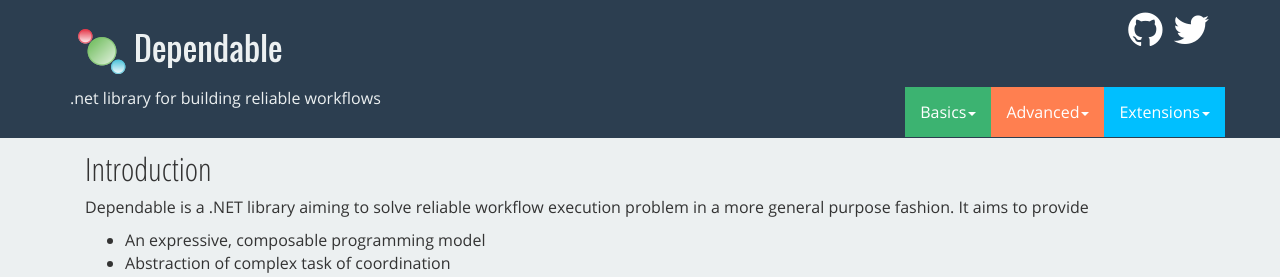
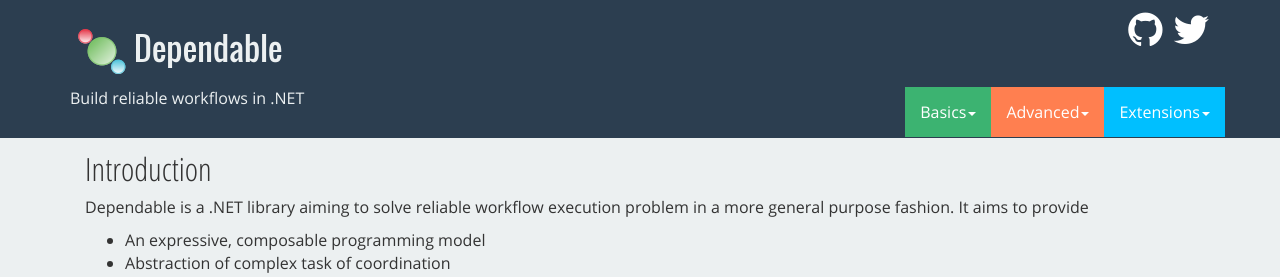
Before and after one commit to GeeksDiary/Molecules, a Jekyll site: the page built from index.html, in a window 1280 px wide. Shown: the top 277 px of the page. Built offline with Jekyll 4.4.1, drawn with Linux system fonts in a browser that asks for light colours; Markdown is read by kramdown in place of the engine named in the settings; comment, search, counter and statistics services are not loaded.

Commit message:
Changed the title.

```diff
--- a/_layouts/default.html
+++ b/_layouts/default.html
@@ -31,7 +31,6 @@
             <div class="navbar-header">
                 <h1>
                     <img src="assets/images/Dependable.64.png">Dependable</h1>
-
             </div>
             <div class="navbar-collapse collapse">
                 <div class="navbar-right">
@@ -58,7 +57,7 @@
 
         </div>
         <div class="container">
-            <div class="navbar-header">.net library for building reliable workflows</div>
+            <div class="navbar-header">Build reliable workflows in .NET</div>
             <ul class="nav navbar-nav navbar-right navbar-collapse collapse">
                 <li><a href="{{ site.url }}index.html" class="dropdown-toggle" data-toggle="dropdown" style="background: mediumseagreen;color: white;">Basics<span class="caret"></span></a>
                     <ul class="dropdown-menu" role="menu">
```
Also changed, not shown: 1 other file.
